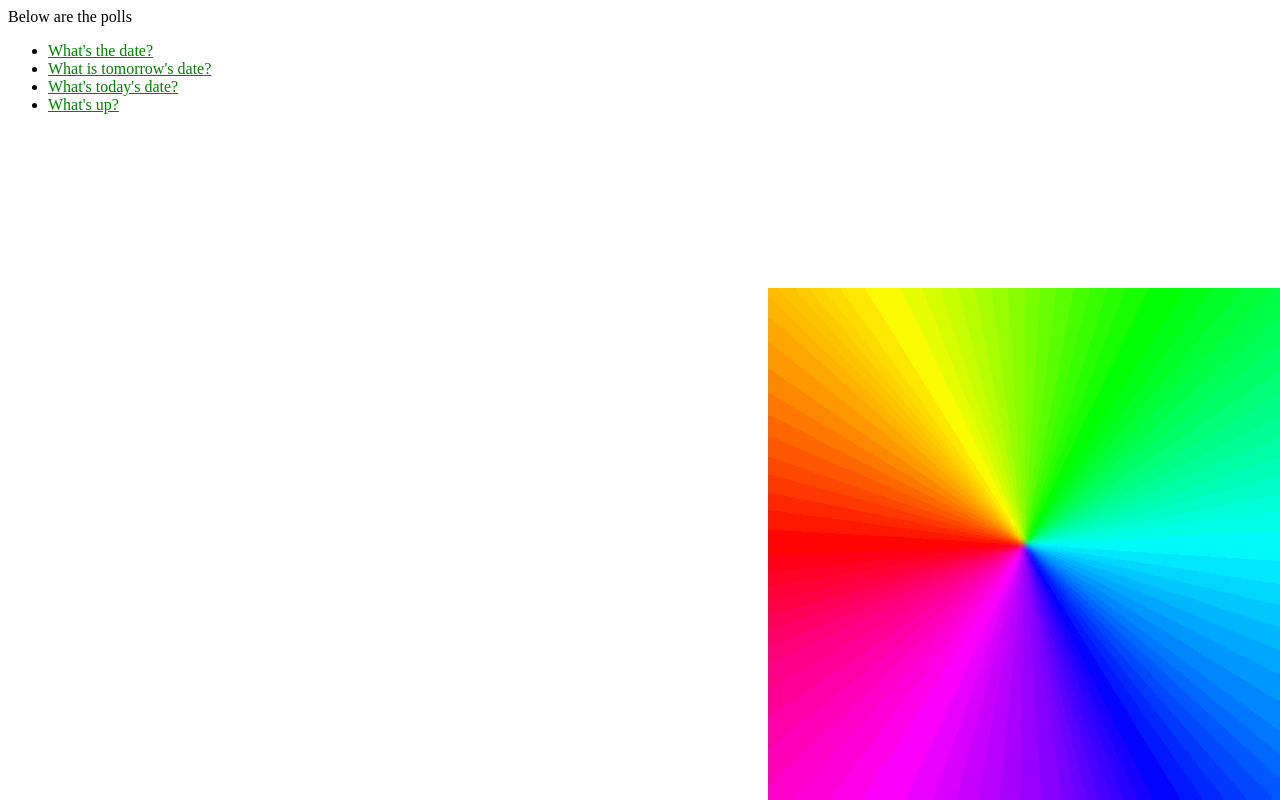
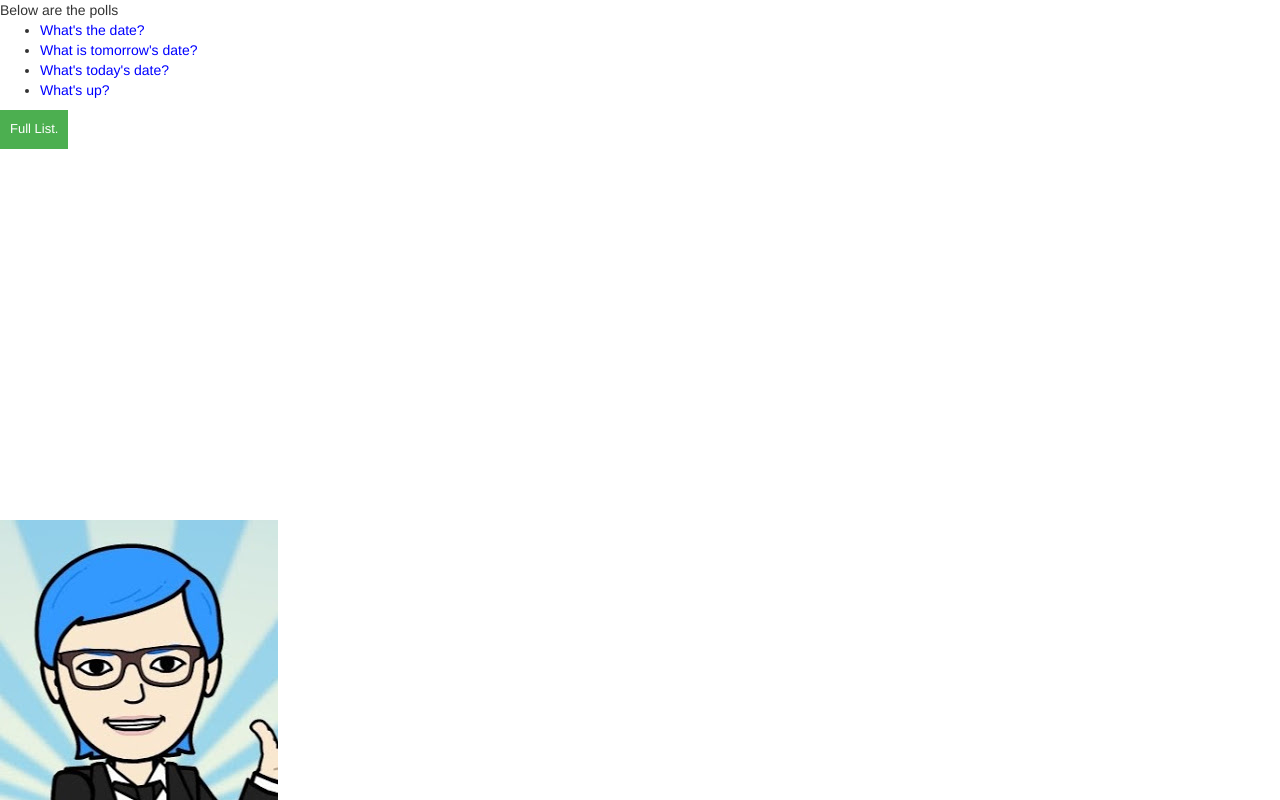
Before and after one commit to ApplyHiTech/pollingapp, a Django app: page /polls/ in a window 1280 px wide. Run offline with Django 3.2, Linux system fonts and the light colour scheme; data comes from the database, SQL or seed files in the repository; both versions use the stored data as it was after the commit; some libraries are stand-ins or nearby versions.

Commit message:
added some css

```diff
--- a/polls/static/polls/style.css
+++ b/polls/static/polls/style.css
@@ -1,8 +1,20 @@
 li a {
 
-	color:green;
+	color:blue;
 }
 
 body {
-	background: white url("images/background.gif") no-repeat right bottom;
+	background: white url("images/profilepic.jpg") no-repeat left bottom;
 }
+
+button {
+    background-color: #4CAF50; /* Green */
+    border: 2px;
+    color: white;
+    padding: 10px 10px;
+    text-align: center;
+    text-decoration: none;
+    display: inline-block;
+    font-size: 13px;
+
+}
--- a/polls/templates/polls/index.html
+++ b/polls/templates/polls/index.html
@@ -1,6 +1,10 @@
 {% load staticfiles %}
 
-<link rel="stylesheet" type="text/css" href="{% static 'polls/style.css' %}" />
+<link rel="stylesheet" href="//maxcdn.bootstrapcdn.com/bootstrap/3.2.0/css/bootstrap.min.css">
+<link rel="stylesheet" href="//maxcdn.bootstrapcdn.com/bootstrap/3.2.0/css/bootstrap-theme.min.css">
+
+<link rel="stylesheet" type="text/css" href="{% static 'polls/style.css' %}">
+
 {% if latest_question_list %}
 	<h> Below are the polls </h>
     <ul>
@@ -11,3 +15,5 @@
 {% else %}
     <p>No polls are available.</p>
 {% endif %}
+
+<button  href="{% url 'polls:index' %}" class=.button>Full List.</button>
```
Also changed, not shown: db.sqlite3, polls/static/polls/images/profilepic.jpg (added).
